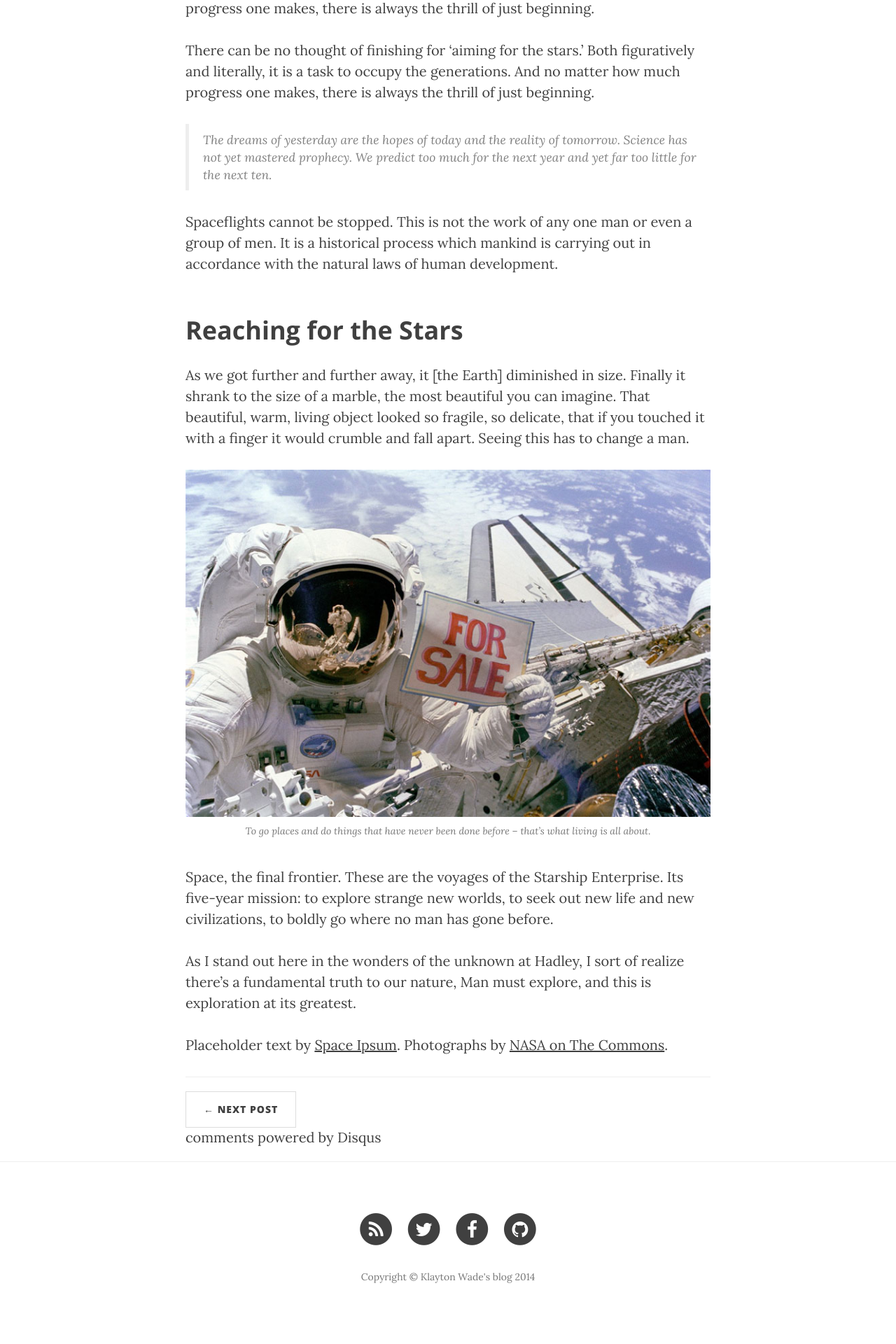
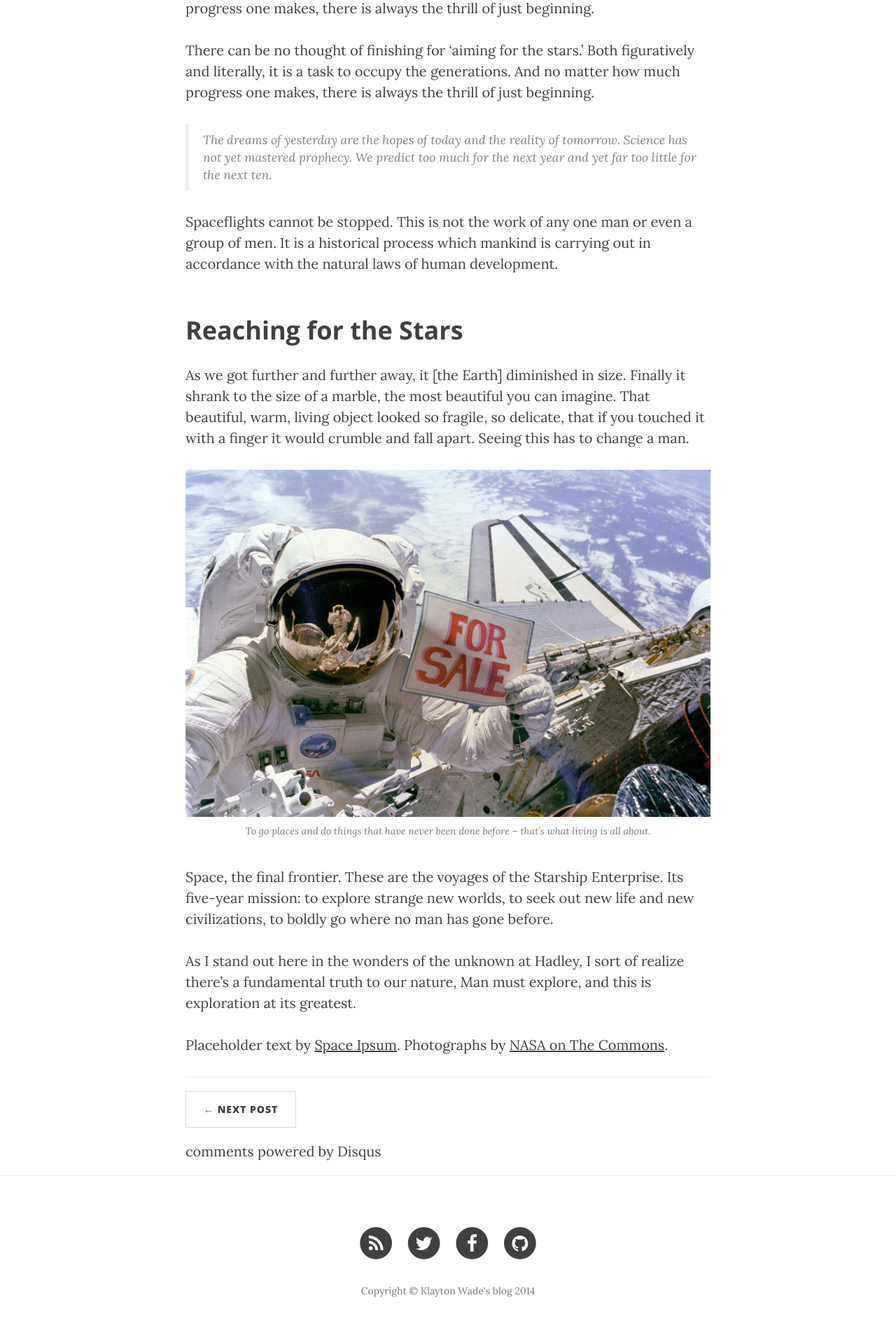
Before and after one commit to wkrix/wkrix.github.io, a Jekyll site: the page built from _posts/2014-06-10-dinosaurs.markdown, in a window 1280 px wide. Shown: the part 1502-3422 px from the top of the page at 70% size. Built offline with Jekyll 4.4.1, drawn with Linux system fonts in a browser that asks for light colours; nearby versions of some CDN libraries; comment, search, counter and statistics services are not loaded.

Commit message:
Update clean-blog.css

```diff
--- a/css/clean-blog.css
+++ b/css/clean-blog.css
@@ -380,7 +380,7 @@ form .row:first-child .floating-label-form-group {
   background-color: #404040;
   cursor: not-allowed;
 }
-.discuss {
+.disqus {
 margin: 20px 0 0;
 }
 ::-moz-selection {
```
